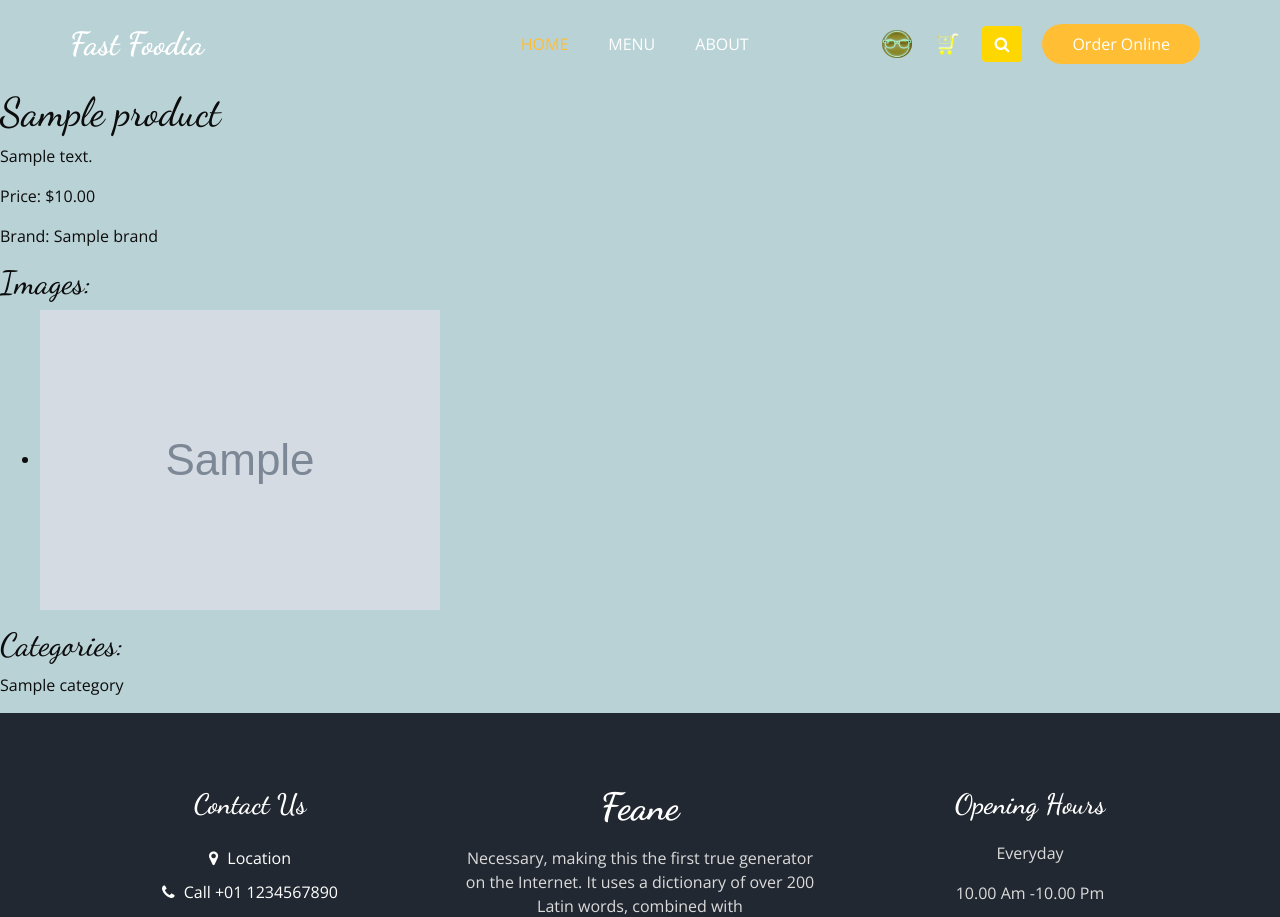
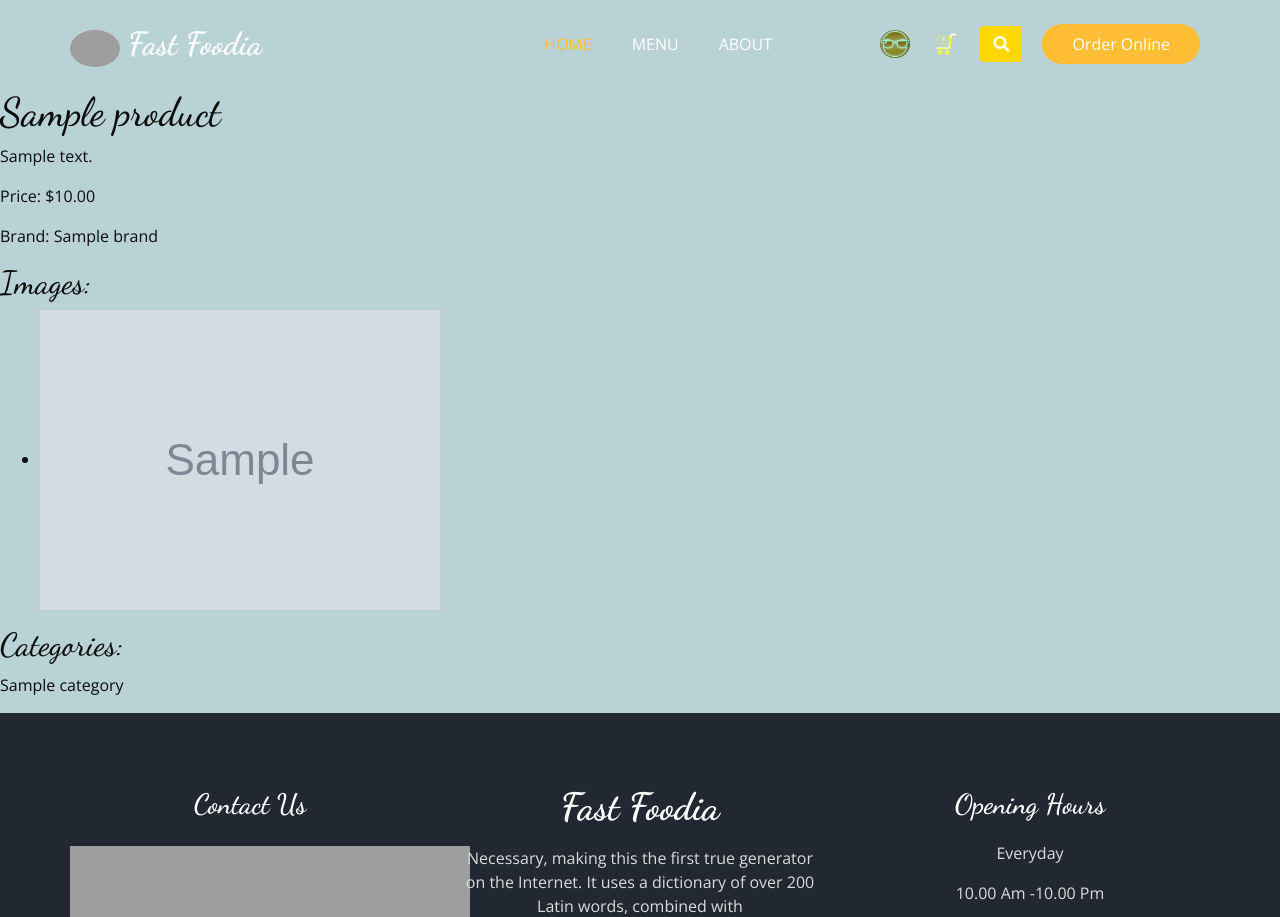
Before and after one commit to ImanGholamii/E-Commerce--Final-Project-maktab100, a Django app: page /product/1/ in a window 1280 px wide. Shown: the top 917 px of the page. Run offline with Django 4.2, Linux system fonts and the light colour scheme; tables that the repository leaves empty hold one stand-in row (values such as "Sample post"); grey boxes marked "Sample" are stand-in pictures; some libraries are stand-ins or nearby versions; grey boxes are pictures that could not be loaded.

Commit message:
UPDATE | TEMPLATE | BASE | LOGO | :zap:

```diff
--- a/templates/base.html
+++ b/templates/base.html
@@ -15,7 +15,6 @@
     <meta name="author" content=""/>
     <link rel="shortcut icon" href="images/favicon.png" type="">
 
-    <title> Fast Foodia </title>
 
     <!-- bootstrap core css -->
     {% load static %}
@@ -41,6 +40,7 @@
     <!-- Responsive style -->
     <link rel="stylesheet" href="{% static 'css/responsive.css' %}"/>
     {% comment %} my own{% endcomment %}
+    <link rel="stylesheet" href="https://cdnjs.cloudflare.com/ajax/libs/font-awesome/5.15.3/css/all.min.css" integrity="sha384-KJ3o2DKtIkvYIK3UENzmM7KCkRr/rE9/Qpg6aAZGJwFDMVNA/GpGFF93hXpG5KkN" crossorigin="anonymous">
     <link rel="stylesheet" href="{% static 'css/header.css' %}">
     <link rel="stylesheet" href="{% static 'css/content.css' %}">
     <link rel="stylesheet" href="{% static 'css/body.css' %}">
@@ -63,7 +63,7 @@
                 <nav class="navbar navbar-expand-lg custom_nav-container ">
                     <a class="navbar-brand" href="index.html">
             <span>
-              Fast Foodia
+              <img class="logo" src="{% static 'images/fastfoodia.jpg' %}" alt="logo"> Fast Foodia
             </span>
                     </a>
 
@@ -179,19 +179,19 @@
                             </h4>
                             <div class="contact_link_box">
                                 <a href="">
-                                    <i class="fa fa-map-marker" aria-hidden="true"></i>
+                                    <i><img src={% static "images/contact-icon1.png" %} alt="map"></i>
                                     <span>
                   Location
                 </span>
                                 </a>
                                 <a href="">
-                                    <i class="fa fa-phone" aria-hidden="true"></i>
+                                    <i><img src={% static "images/contact-icon2.png" %} alt="phone"></i>
                                     <span>
                   Call +01 1234567890
                 </span>
                                 </a>
                                 <a href="">
-                                    <i class="fa fa-envelope" aria-hidden="true"></i>
+                                    <i><img src={% static "images/contact-icon3.png" %} alt="email"></i>
                                     <span>
                   demo@gmail.com
                 </span>
@@ -202,27 +202,27 @@
                     <div class="col-md-4 footer-col">
                         <div class="footer_detail">
                             <a href="" class="footer-logo">
-                                Feane
+                                Fast Foodia
                             </a>
                             <p>
                                 Necessary, making this the first true generator on the Internet. It uses a dictionary of
                                 over 200 Latin words, combined with
                             </p>
                             <div class="footer_social">
-                                <a href="">
-                                    <i class="fa fa-facebook" aria-hidden="true"></i>
+                                <a href="" class="gold">
+                                    <i class="fa fa-facebook blue" aria-hidden="true"></i>
                                 </a>
-                                <a href="">
-                                    <i class="fa fa-twitter" aria-hidden="true"></i>
+                                <a href="" class="gold">
+                                    <i class="fa fa-twitter blue" aria-hidden="true"></i>
                                 </a>
-                                <a href="">
-                                    <i class="fa fa-linkedin" aria-hidden="true"></i>
+                                <a href="" class="gold">
+                                    <i class="fa fa-linkedin blue" aria-hidden="true"></i>
                                 </a>
-                                <a href="">
-                                    <i class="fa fa-instagram" aria-hidden="true"></i>
+                                <a href="" class="gold">
+                                    <i class="fa fa-instagram red" aria-hidden="true"></i>
                                 </a>
-                                <a href="">
-                                    <i class="fa fa-pinterest" aria-hidden="true"></i>
+                                <a href="" class="gold">
+                                    <i class="fa fa-pinterest red" aria-hidden="true"></i>
                                 </a>
                             </div>
                         </div>
@@ -244,7 +244,7 @@
                         &copy; <span id="displayYear"></span> All Rights Reserved By
                         <a href="https://html.design/">Free Html Templates</a><br><br>
                         &copy; <span id="displayYear"></span> Distributed By
-                        <a href="https://themewagon.com/" target="_blank">ThemeWagon</a>
+                        <a href="https://themewagon.com/" target="_blank">Maybe a Good Person</a>
                     </p>
                 </div>
             </div>
```
